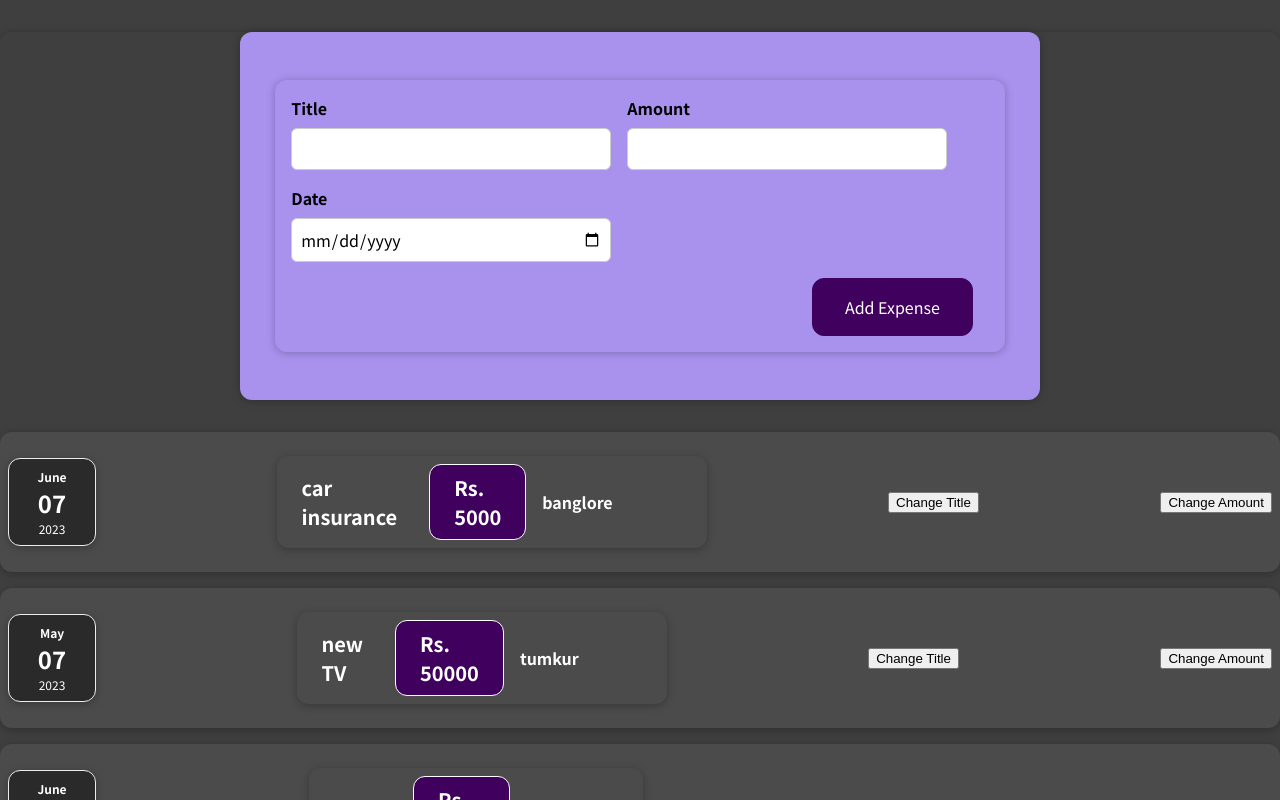
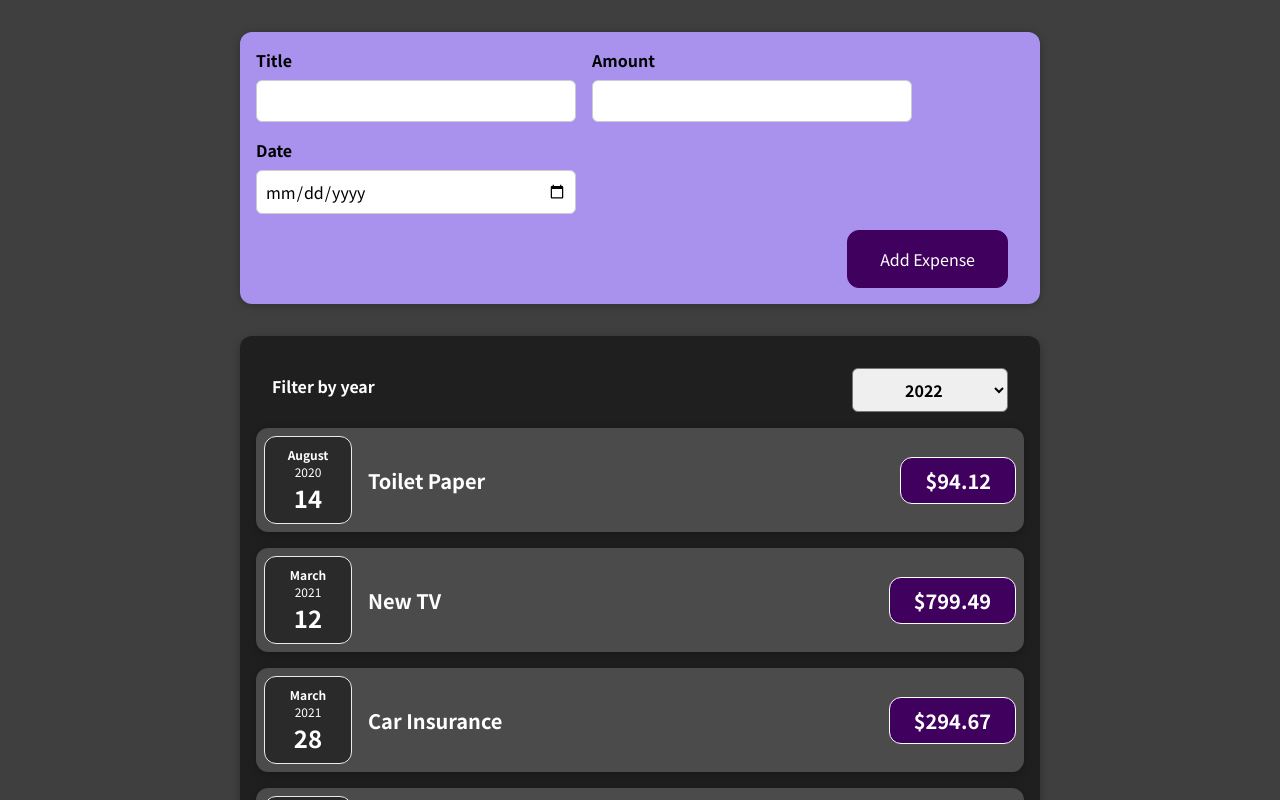
Before and after one commit to swethatharakiran/reactjs, a React (Create React App) app: page / in a window 1280 px wide. Shown: the top 800 px of the page. Built offline with nearby package versions, Linux system fonts and the light colour scheme.

Commit message:
Rendering Expenses with performance optimization

```diff
--- a/src/App.js
+++ b/src/App.js
@@ -1,49 +1,56 @@
-//import ExpenseForm from './components/NewExpense/ExpenseForm.js';
-import Card from './components/UI/Card.js'
-import ExpenseItem from "./components/Expenses/ExpenseItem";
-import NewExpense from './components/NewExpense/NewExpense.js';
 import React,{useState} from 'react';
-//import ExpenseDate from "./components/ExpenseDate";
-function App() {
+
+import NewExpense from './components/NewExpense/NewExpense';
+import Expenses from './components/Expenses/Expenses';
+
+const initial_expense = [
+  {
+    id: 'e1',
+    title: 'Toilet Paper',
+    amount: 94.12,
+    date: new Date(2020, 7, 14),
+  },
+  { id: 'e2', title: 'New TV', amount: 799.49, date: new Date(2021, 2, 12) },
+  {
+    id: 'e3',
+    title: 'Car Insurance',
+    amount: 294.67,
+    date: new Date(2021, 2, 28),
+  },
+  {
+    id: 'e4',
+    title: 'New Desk (Wooden)',
+    amount: 450,
+    date: new Date(2021, 5, 12),
+  },
+];
 
 
-    const expenses=[{title:'car insurance',amount:5000,date:new Date(2023,5,7),location:'banglore'},
-      {title:'new TV',amount:50000,date:new Date(2023,4,7),location:'tumkur'},
-      {title:'Desk',amount:8000,date:new Date(2023,5,5),location:'mysore'},]
-
-      const [myExpenses,setMyExpense]=useState(expenses);
-
-      const addExpenseHandler=(expenseData)=>{
-        console.log('frm app.js file')
-        console.log(expenseData);
-        const updatedExpenses=[...myExpenses,
-          {'title': expenseData.title,'amount': expenseData.amount,'date': new Date(expenseData.date)}]
-
-        setMyExpense(updatedExpenses);
-      }
-    console.log(expenses);
+const App = () => {
 
 
+  const [expenses,setExpenses]=useState(initial_expense)
+
+  const addExpenseHandler = (expense) => {
+    setExpenses((prevExpenses)=>{
+      console.log(expense)
+      return [expense,...prevExpenses];
+    });
+    console.log(expenses);
+  };
+
+  // return React.createElement(
+  //   'div',
+  //   {},
+  //   React.createElement('h2', {}, "Let's get started!"),
+  //   React.createElement(Expenses, { items: expenses })
+  // );
+
   return (
-    <Card>
-
-      <NewExpense onAddExpense={addExpenseHandler}></NewExpense>
-
-
-        {myExpenses.map((item)=>{
-          return (
-
-            <ExpenseItem title={item.title}
-            amount={item.amount}
-            date={item.date}
-            location={item.location}></ExpenseItem>
-
-          )
-        })}
-
-
-      </Card>
-
+    <div>
+      <NewExpense onAddExpense={addExpenseHandler} />
+      <Expenses items={expenses} />
+    </div>
   );
 }
 
--- a/src/components/Expenses/ExpenseDate.js
+++ b/src/components/Expenses/ExpenseDate.js
@@ -1,17 +1,19 @@
-import Card from '../UI/Card.js'
-import './ExpenseDate.css'
-const ExpenseDate=(props)=>{
-    const month=props.date.toLocaleString('en-US',{month:'long'});
-    const day=props.date.toLocaleString('en-US',{day:'2-digit'});
-    const year=props.date.getFullYear();
+import React from 'react';
 
-    return (
-        <Card className='expense-date'>
-        <div className='expense-date__month'>{month}</div>
-        <div className='expense-date__day'>{day}</div>
-        <div className='expense-date__year'>{year}</div>
-        </Card>
-    );
-}
+import './ExpenseDate.css';
+
+const ExpenseDate = (props) => {
+  const month = props.date.toLocaleString('en-US', { month: 'long' });
+  const day = props.date.toLocaleString('en-US', { day: '2-digit' });
+  const year = props.date.getFullYear();
+
+  return (
+    <div className='expense-date'>
+      <div className='expense-date__month'>{month}</div>
+      <div className='expense-date__year'>{year}</div>
+      <div className='expense-date__day'>{day}</div>
+    </div>
+  );
+};
 
 export default ExpenseDate;
--- /dev/null
+++ b/src/components/Expenses/ExpenseFilter.css
@@ -0,0 +1,24 @@
+.expenses-filter {
+    color: white;
+    padding: 0 1rem;
+  }
+
+  .expenses-filter__control {
+    display: flex;
+    width: 100%;
+    align-items: center;
+    justify-content: space-between;
+    margin: 1rem 0;
+  }
+
+  .expenses-filter label {
+    font-weight: bold;
+    margin-bottom: 0.5rem;
+  }
+
+  .expenses-filter select {
+    font: inherit;
+    padding: 0.5rem 3rem;
+    font-weight: bold;
+    border-radius: 6px;
+  }
--- /dev/null
+++ b/src/components/Expenses/ExpenseFilter.js
@@ -0,0 +1,21 @@
+import React from 'react';
+
+import './ExpenseFilter.css';
+
+const ExpensesFilter = () => {
+  return (
+    <div className='expenses-filter'>
+      <div className='expenses-filter__control'>
+        <label>Filter by year</label>
+        <select>
+          <option value='2022'>2022</option>
+          <option value='2021'>2021</option>
+          <option value='2020'>2020</option>
+          <option value='2019'>2019</option>
+        </select>
+      </div>
+    </div>
+  );
+};
+
+export default ExpensesFilter;
--- a/src/components/Expenses/ExpenseItem.js
+++ b/src/components/Expenses/ExpenseItem.js
@@ -1,39 +1,19 @@
-import React,{useState} from 'react'; //useState is a function imported frm react
+import React from 'react';
+
+import ExpenseDate from './ExpenseDate';
 import Card from '../UI/Card';
-import ExpenseDetails from './ExpensDetails';
-import ExpenseDate from './ExpenseDate';
-import './ExpenseItem.css'
+import './ExpenseItem.css';
 
-const ExpenseItem=(props)=>{
-
-    const [title, setTitle]=useState(props.title);
-    const [amount,setAmount]=useState(props.amount)
-
-    const changeTitle=()=>{
-        setTitle('Updated!')
-        console.log('clicked')
-    }
-
-    const changeAmount=()=>{
-        setAmount(100)
-        console.log('changed')
-    }
-
-    return (
-
-        <Card className='expense-item'>
-        <ExpenseDate date={props.date}></ExpenseDate>
-
-        <ExpenseDetails
-        title={title}
-        amount={amount}
-        location={props.location}></ExpenseDetails>
-        <button onClick={changeTitle}>Change Title</button>
-        <button onClick={changeAmount}>Change Amount</button>
-
-         </Card>
-
-        );
+const ExpenseItem = (props) => {
+  return (
+    <Card className='expense-item'>
+      <ExpenseDate date={props.date} />
+      <div className='expense-item__description'>
+        <h2>{props.title}</h2>
+        <div className='expense-item__price'>${props.amount}</div>
+      </div>
+    </Card>
+  );
 }
 
 export default ExpenseItem;
--- /dev/null
+++ b/src/components/Expenses/Expenses.css
@@ -0,0 +1,7 @@
+.expenses {
+    padding: 1rem;
+    background-color: rgb(31, 31, 31);
+    margin: 2rem auto;
+    width: 50rem;
+    max-width: 95%;
+  }
--- /dev/null
+++ b/src/components/Expenses/Expenses.js
@@ -0,0 +1,35 @@
+import React, { useState } from 'react';
+
+import ExpenseItem from './ExpenseItem';
+import Card from '../UI/Card';
+import ExpensesFilter from './ExpenseFilter';
+import './Expenses.css';
+
+const Expenses = (props) => {
+  const [filteredYear, setFilteredYear] = useState('2020');
+
+  const filterChangeHandler = (selectedYear) => {
+    setFilteredYear(selectedYear);
+  };
+
+  return (
+    <div>
+      <Card className='expenses'>
+        <ExpensesFilter
+          selected={filteredYear}
+          onChangeFilter={filterChangeHandler}
+        />
+        {props.items.map((expense) => (
+          <ExpenseItem
+            key={expense.id}
+            title={expense.title}
+            amount={expense.amount}
+            date={expense.date}
+          />
+        ))}
+      </Card>
+    </div>
+  );
+};
+
+export default Expenses;
--- a/src/components/NewExpense/ExpenseForm.js
+++ b/src/components/NewExpense/ExpenseForm.js
@@ -1,81 +1,96 @@
-import React,{useState} from 'react'
-import './ExpenseForm.css'
+import React, { useState } from 'react';
 
-const ExpenseForm=(props)=>{
-    console.log(props)
+import './ExpenseForm.css';
 
-   // const [userInput,setUserInput]=useState({
-   //     enteredTitle:'', enteredAmount:'',enteredDate:''});
-   const [enteredTitle,setEnteredTitle]=useState('');
-   const [enteredAmount,setEnteredAmount]=useState('');
-    const [enteredDate,setEnteredDate]=useState('');
+const ExpenseForm = (props) => {
+  const [enteredTitle, setEnteredTitle] = useState('');
+  const [enteredAmount, setEnteredAmount] = useState('');
+  const [enteredDate, setEnteredDate] = useState('');
+  // const [userInput, setUserInput] = useState({
+  //   enteredTitle: '',
+  //   enteredAmount: '',
+  //   enteredDate: '',
+  // });
 
-    const titleEdit=(event)=>{
+  const titleChangeHandler = (event) => {
+    setEnteredTitle(event.target.value);
+    // setUserInput({
+    //   ...userInput,
+    //   enteredTitle: event.target.value,
+    // });
+    // setUserInput((prevState) => {
+    //   return { ...prevState, enteredTitle: event.target.value };
+    // });
+  };
 
-            //console.log(event.target.value)
-            setEnteredTitle(event.target.value)
+  const amountChangeHandler = (event) => {
+    setEnteredAmount(event.target.value);
+    // setUserInput({
+    //   ...userInput,
+    //   enteredAmount: event.target.value,
+    // });
+  };
 
-           //setUserInput((prevState)=>{
-            //return {...prevState,eneteredTitle:event.target.value};
-          //})
-    }
+  const dateChangeHandler = (event) => {
+    setEnteredDate(event.target.value);
+    // setUserInput({
+    //   ...userInput,
+    //   enteredDate: event.target.value,
+    // });
+  };
 
-    const amountEdit=(event)=>{
+  const submitHandler = (event) => {
+    event.preventDefault();
 
-            setEnteredAmount(event.target.value)
+    const expenseData = {
+      title: enteredTitle,
+      amount: enteredAmount,
+      date: new Date(enteredDate),
+    };
 
-                 //setUserInput((prevState)=>{
-            //return {...prevState,eneteredAmount:event.target.value};
-          //})
-    }
-
-    const dateEdit=(event)=>{
-
-            setEnteredDate(event.target.value)
-
-        //  setUserInput((prevState)=>{
-          //  return {...prevState,eneteredDate:event.target.value};
-          //})
-    }
-
-    const submitEvent=(event)=>{
-        event.preventDefault()
-        console.log(props)
-        const expenseData={
-            title:enteredTitle,
-            amount:enteredAmount,
-            date:new Date(enteredDate)
-        }
-        console.log(expenseData)
     props.onSaveExpenseData(expenseData);
     setEnteredTitle('');
     setEnteredAmount('');
     setEnteredDate('');
-    }
+  };
 
   return (
-        <div className='new-expense'>
-            <form onSubmit={submitEvent}>
+    <form onSubmit={submitHandler}>
       <div className='new-expense__controls'>
         <div className='new-expense__control'>
           <label>Title</label>
-                <input type='text' value={enteredTitle} onChange={titleEdit}></input>
+          <input
+            type='text'
+            value={enteredTitle}
+            onChange={titleChangeHandler}
+          />
         </div>
         <div className='new-expense__control'>
           <label>Amount</label>
-                <input type='number' min='0.01' step='0.01' value={enteredAmount} onChange={amountEdit}></input>
+          <input
+            type='number'
+            min='0.01'
+            step='0.01'
+            value={enteredAmount}
+            onChange={amountChangeHandler}
+          />
         </div>
         <div className='new-expense__control'>
           <label>Date</label>
-                <input type='date' min='2020-01-01' max='2023-06-01' value={enteredDate} onChange={dateEdit}></input>
+          <input
+            type='date'
+            min='2019-01-01'
+            max='2022-12-31'
+            value={enteredDate}
+            onChange={dateChangeHandler}
+          />
         </div>
       </div>
       <div className='new-expense__actions'>
         <button type='submit'>Add Expense</button>
       </div>
     </form>
-        </div>
-    )
-}
+  );
+};
 
 export default ExpenseForm;
```
Also changed, not shown: src/components/NewExpense/NewExpense.js (+9 -9 lines). Lines whose indentation alone changed are shown as unchanged.
